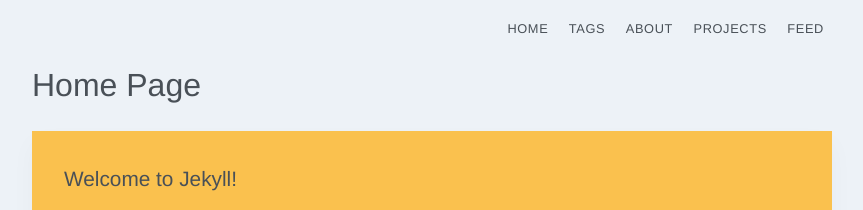
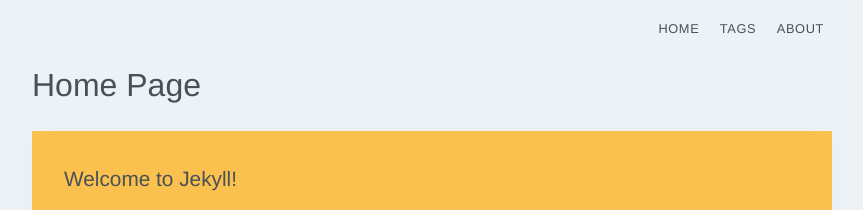
Before and after one commit to yong-lim/mmc, a Jekyll site: the page built from index.md, in a window 1280 px wide. Shown: the top 210 px of the page, without its empty margins (208-1071 px from the left). Built offline with Jekyll 4.4.1, drawn with Linux system fonts in a browser that asks for light colours; some web fonts are replaced.

Commit message:
Remove projects and RSS feed from menu

```diff
--- a/_includes/header.html
+++ b/_includes/header.html
@@ -4,8 +4,7 @@
       <li><a href="/" {% if page.url == "/" %}class="active"{% endif %}>Home</a></li>
       <li><a href="/tags" {% if page.url == "/tags" %}class="active"{% endif %}>Tags</a></li>
       <li><a href="/about" {% if page.url == "/about" %}class="active"{% endif %}>About</a></li>
-      <li><a href="/projects" {% if page.url == "/projects" %}class="active"{% endif %}>Projects</a></li>
-      <li><a href="/atom.xml">Feed</a></li>
+      <!--li><a href="/projects" {% if page.url == "/projects" %}class="active"{% endif %}>Projects</a></li-->
     </ul>
   </nav>
 </header>
```
